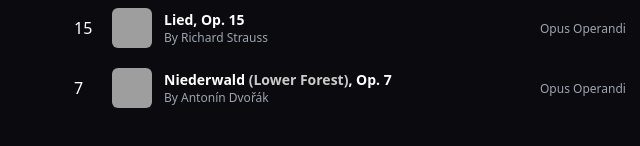
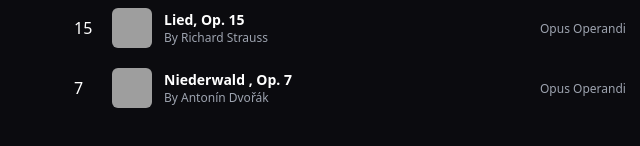
Before and after one commit to Akshatoff/scav, a plain HTML site: page index.html in a window 1280 px wide. Shown: the part 1552-1698 px from the top of the page, 24-664 px from the left. Drawn offline with Linux system fonts and the light colour scheme; grey boxes are pictures that could not be loaded.

Commit message:
second change

```diff
--- a/style/style.css
+++ b/style/style.css
@@ -15,7 +15,8 @@
     }
 
     .sec {
-      color: rgb(203, 203, 203);
+      display: none;
+
     }
 
     body {
@@ -321,6 +322,7 @@
 
     .brid {
       color: #c34040 !important;
+      display: inline;
     }
 
     #imgPopup {
```
